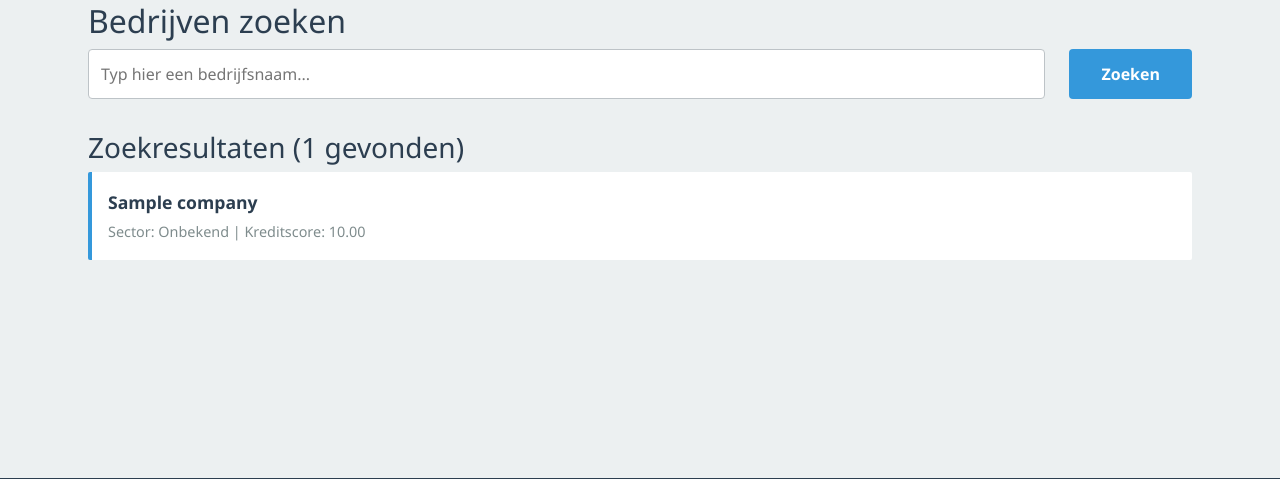
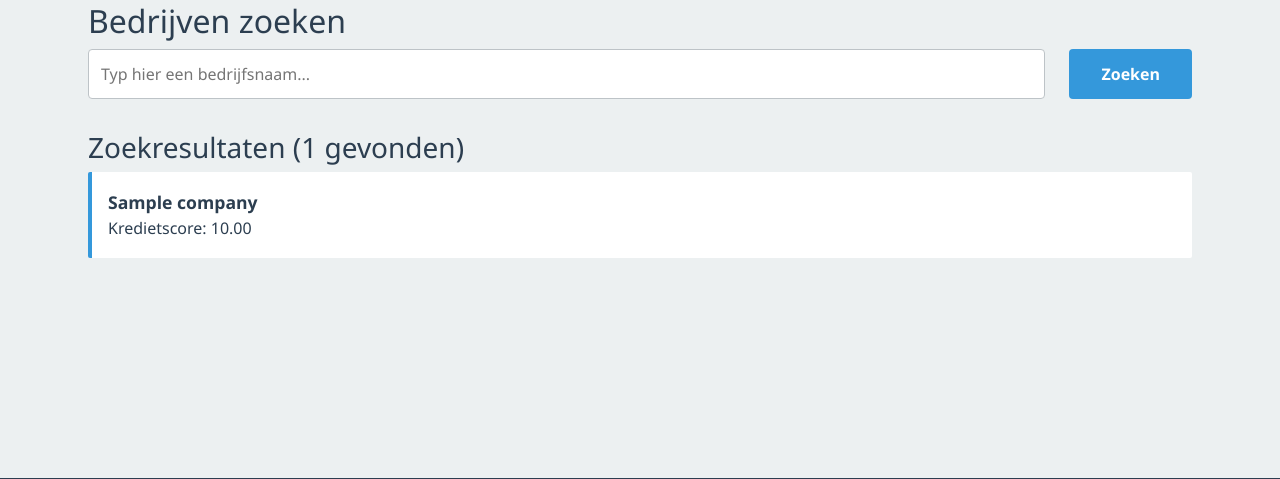
Before and after one commit to A-D-DBS-application/web-application-2025-group-9, a Flask app: template app/templates/dashboard.html in a window 1280 px wide. Shown: the part 199-678 px from the top of the page. Run offline with Flask 3, Linux system fonts and the light colour scheme; the template is opened without the code that fills it: values that come from a table or form of the project are taken from there, others are empty; tables that the repository leaves empty hold one stand-in row (values such as "Sample post").

Commit message:
Update dashboard.html

```diff
--- a/app/templates/dashboard.html
+++ b/app/templates/dashboard.html
@@ -22,12 +22,11 @@
                     <div class="company-item">
                         <a href="{{ url_for('main.company', company_id=company.company_id) }}">
                             <div class="company-name">{{ company.company_name }}</div>
-                            <div class="company-sector">
-                                Sector: {{ company.sector or 'Onbekend' }}
-                                {% if company.credit_score %}
-                                    | Kreditscore: {{ company.credit_score }}
-                                {% endif %}
-                            </div>
+                            {% if company.credit_score %}
+                                <div class="company-info">
+                                    Kredietscore: {{ company.credit_score }}
+                                </div>
+                            {% endif %}
                         </a>
                     </div>
                 </li>
```
